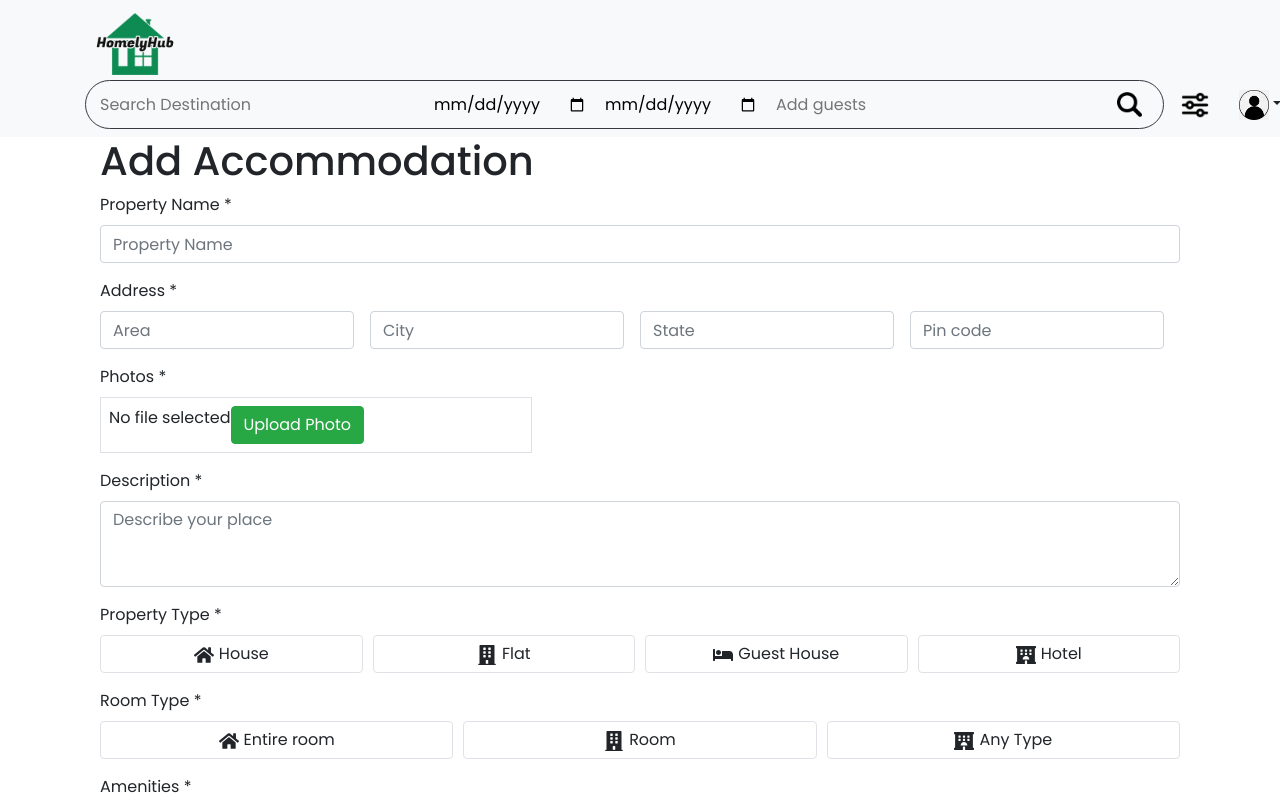
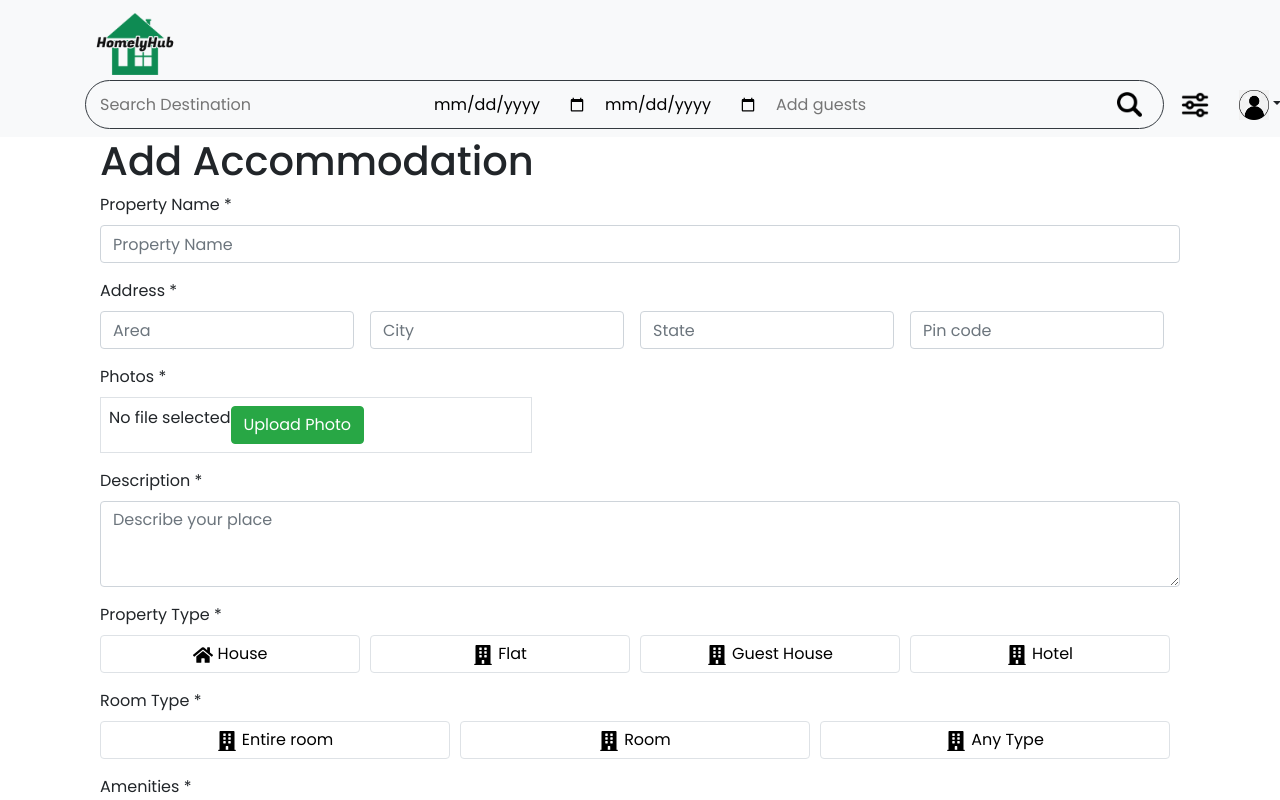
Before and after one commit to AirStay/AirStay, a React (Create React App) app: page /myaccomodation in a window 1280 px wide. Shown: the top 800 px of the page. Built offline with nearby package versions, Linux system fonts and the light colour scheme; a web font is replaced by a local one.

Commit message:
Button Fixed

```diff
--- a/src/Components/MyAccomodation.js
+++ b/src/Components/MyAccomodation.js
@@ -15,6 +15,17 @@ import {
 } from "react-icons/fa";
 
 const MyAccommodation = () => {
+
+  const [selectedType, setSelectedType] = useState('');
+  const [selectedType1, setSelectedType1] = useState(''); // State to track selected property type
+
+  const handleButtonClick = (type) => {
+    setSelectedType(type === selectedType ? '' : type); // Toggle selected type
+  };
+
+  const handleButtonClick2 = (type) => {
+    setSelectedType1(type === selectedType1 ? '' : type); // Toggle selected type
+  };
 
   const [formData, setFormData] = useState({
     propertyName: "",
@@ -42,9 +53,9 @@ const MyAccommodation = () => {
     setFormData({ ...formData, photos: selectedFile });
   };
 
-  const handleButtonClick = () => {
-    fileInputRef.current.click();
-  };
+  // const handleButtonClick = () => {
+  //   fileInputRef.current.click();
+  // };
 
   const handleInputChange = (e) => {
     setFormData({ ...formData, [e.target.name]: e.target.value });
@@ -200,7 +211,7 @@ const MyAccommodation = () => {
 
 
 
-        <Form.Group className="mb-3" controlId="propertyType">
+        {/* <Form.Group className="mb-3" controlId="propertyType">
           <Form.Label>Property Type *</Form.Label>
           <div className="d-flex">
             <Button
@@ -244,12 +255,53 @@ const MyAccommodation = () => {
               <span style={{ marginLeft: "5px" }}>Hotel</span>
             </Button>
           </div>
-        </Form.Group>
+        </Form.Group> */}
+
+<Form.Group className="mb-3" controlId="propertyType">
+      <Form.Label>Property Type *</Form.Label>
+      <div className="d-flex">
+        <Button
+          variant={selectedType === 'house' ? 'primary' : 'outline border'}
+          style={{ flex: '1', marginRight: '10px',color:'black', backgroundColor: 'transparent' }}
+          onClick={() => handleButtonClick('house')}
+        >
+          <FaHome size={20} />
+          <span style={{ marginLeft: '5px' }}>House</span>
+        </Button>
+        {/* Repeat similar code for other buttons */}
+        <Button
+          variant={selectedType === 'flat' ? 'primary' : 'outline border'}
+          style={{ flex: '1', marginRight: '10px',color:'black', backgroundColor: 'transparent'}}
+          onClick={() => handleButtonClick('flat')}
+        >
+          <FaBuilding size={20} />
+          <span style={{ marginLeft: '5px' }}>Flat</span>
+        </Button>
+
+        <Button
+          variant={selectedType === 'guest' ? 'primary' : 'outline border'}
+          style={{ flex: '1', marginRight: '10px',color:'black', backgroundColor: 'transparent'}}
+          onClick={() => handleButtonClick('guest')}
+        >
+          <FaBuilding size={20} />
+          <span style={{ marginLeft: '5px' }}>Guest House</span>
+        </Button>
+        <Button
+          variant={selectedType === 'hotel' ? 'primary' : 'outline border'}
+          style={{ flex: '1', marginRight: '10px',color:'black', backgroundColor: 'transparent'}}
+          onClick={() => handleButtonClick('hotel')}
+        >
+          <FaBuilding size={20} />
+          <span style={{ marginLeft: '5px' }}>Hotel</span>
+        </Button>
+        {/* Add buttons for Guest House and Hotel similarly */}
+      </div>
+    </Form.Group>
 
         <Form.Group className="mb-3" controlId="roomType">
           <Form.Label>Room Type *</Form.Label>
           <div className="d-flex">
-            <Button
+            {/* <Button
               variant="outline border"
               style={{
                 flex: "1",
@@ -271,21 +323,49 @@ const MyAccommodation = () => {
               <FaBuilding size={20} />
               <span style={{ marginLeft: "5px" }}>Room</span>
             </Button>
+            // <Button
+            //   variant="outline border"
+            //   style={{ flex: "1", backgroundColor: "transparent" }}
+            // >
+            //   <FaHotel size={20} />
+            //   <span style={{ marginLeft: "5px" }}>Any Type</span>
+            // </Button> */}
             <Button
-              variant="outline border"
-              style={{ flex: "1", backgroundColor: "transparent" }}
-            >
-              <FaHotel size={20} />
-              <span style={{ marginLeft: "5px" }}>Any Type</span>
-            </Button>
+          variant={selectedType1 === 'entire' ? 'primary' : 'outline border'}
+          style={{ flex: '1', marginRight: '10px',color:'black', backgroundColor: 'transparent'}}
+          onClick={() => handleButtonClick2('entire')}
+        >
+          <FaBuilding size={20} />
+          <span style={{ marginLeft: '5px' }}>Entire room</span>
+        </Button>
+
+        <Button
+          variant={selectedType1 === 'room' ? 'primary' : 'outline border'}
+          style={{ flex: '1', marginRight: '10px',color:'black', backgroundColor: 'transparent'}}
+          onClick={() => handleButtonClick2('room')}
+        >
+          <FaBuilding size={20} />
+          <span style={{ marginLeft: '5px' }}>Room</span>
+        </Button>
+
+        <Button
+          variant={selectedType1 === 'any' ? 'primary' : 'outline border'}
+          style={{ flex: '1', marginRight: '10px',color:'black', backgroundColor: 'transparent'}}
+          onClick={() => handleButtonClick2('any')}
+        >
+          <FaBuilding size={20} />
+          <span style={{ marginLeft: '5px' }}>Any Type</span>
+        </Button>
           </div>
+
+
         </Form.Group>
 
 
         <Form.Group className="mb-3" controlId="amenities">
           <Form.Label>Amenities *</Form.Label>
           <div className="mb-3 d-flex">
-            <div className="form-check mr-5">
+            <div className="form-check mr-3">
               <input
                 className="form-check-input"
                 type="checkbox"
```
